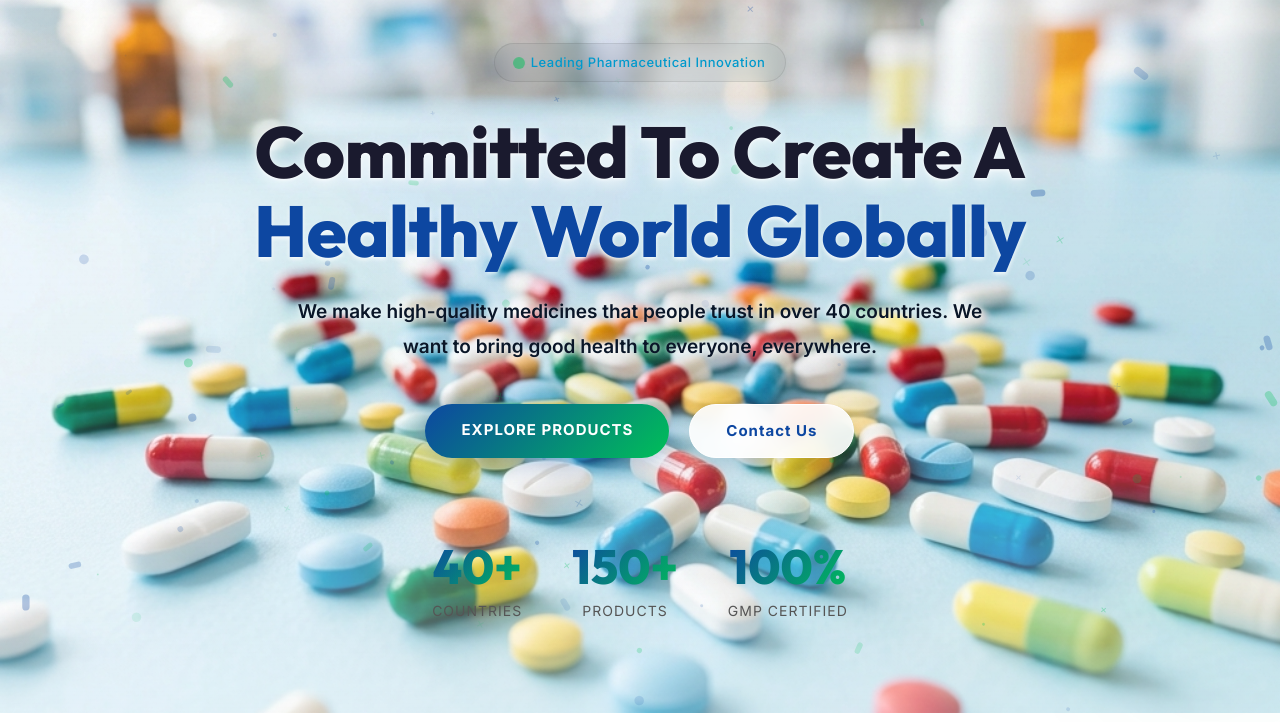
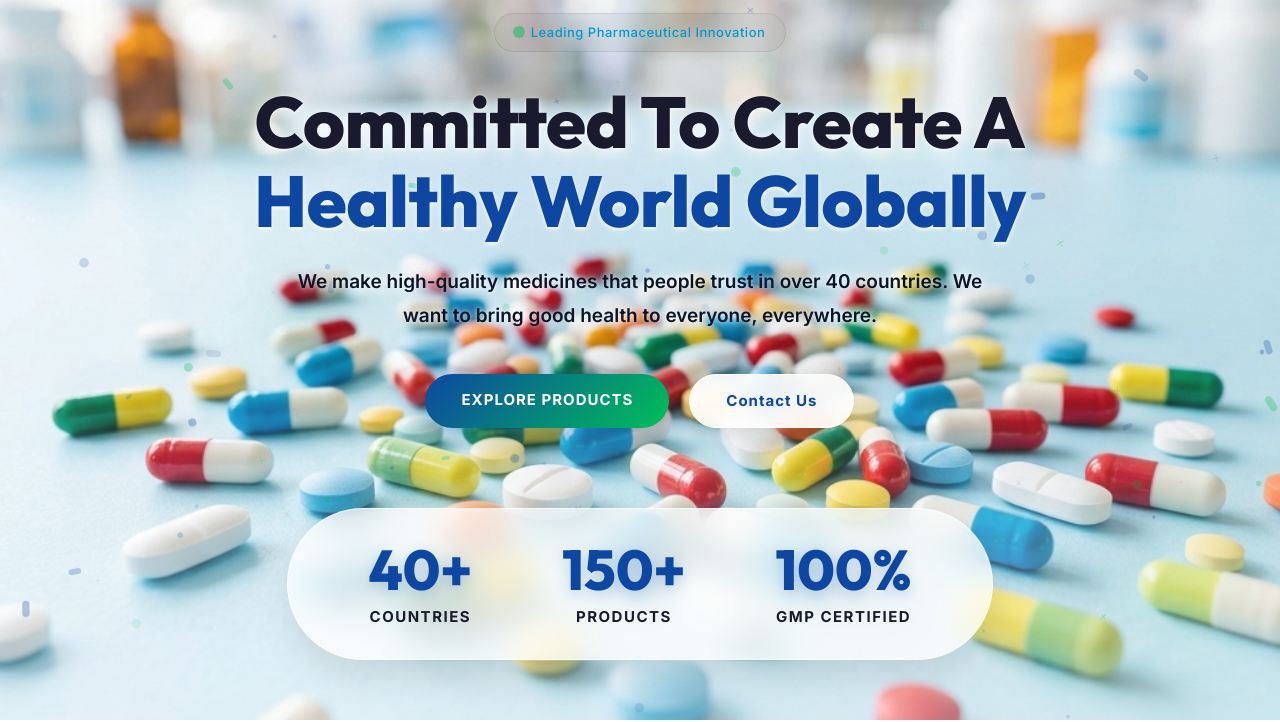
Before and after one commit to Patel-Rushi-3239/Hindvahealthcare.com, a plain HTML site: page index.html in a window 1280 px wide. Shown: the part 87-809 px from the top of the page. Drawn offline with nearby package versions, Linux system fonts and the light colour scheme; animation ran at ten frames a second.

Commit message:
Update hero stats with glassmorphic container and high-contrast font colors

```diff
--- a/code/css/style.css
+++ b/code/css/style.css
@@ -592,28 +592,43 @@
   justify-content: center;
   margin-top: 80px;
   flex-wrap: wrap;
+  background: rgba(255, 255, 255, 0.75);
+  backdrop-filter: blur(15px);
+  -webkit-backdrop-filter: blur(15px);
+  padding: 30px 60px;
+  border-radius: 100px;
+  border: 1px solid rgba(255, 255, 255, 0.6);
+  box-shadow: 0 15px 35px rgba(0, 0, 0, 0.1);
+  display: inline-flex; /* Keeps the glass box wrapped tightly around items */
+}
+
+/* Add a wrapper to center the inline-flex container */
+.hero-stats-wrapper {
+  width: 100%;
+  display: flex;
+  justify-content: center;
 }
 
 .stat-item {
   text-align: center;
+  padding: 0 20px;
 }
 
 .stat-number {
   font-family: var(--font-heading);
-  font-size: 48px;
+  font-size: 56px;
+  font-weight: 900;
+  color: #0d47a1;
+  text-shadow: 0 4px 15px rgba(13, 71, 161, 0.25);
+  line-height: 1.1;
+  margin-bottom: 5px;
+}
+
+.stat-label {
+  font-size: 15px;
+  color: #1a1a2e;
   font-weight: 800;
-  background: var(--gradient-cyan-green);
-  -webkit-background-clip: text;
-  -webkit-text-fill-color: transparent;
-  background-clip: text;
-  line-height: 1.2;
-}
-
-.stat-label {
-  font-size: 14px;
-  color: var(--light-gray);
-  margin-top: 5px;
-  letter-spacing: 1px;
+  letter-spacing: 1.5px;
   text-transform: uppercase;
 }
 
--- a/index.html
+++ b/index.html
@@ -31,7 +31,7 @@
   <link rel="stylesheet" href="https://unpkg.com/aos@2.3.4/dist/aos.css">
 
   <!-- Local CSS — single merged stylesheet -->
-  <link rel="stylesheet" href="code/css/style.css?v=4">
+  <link rel="stylesheet" href="code/css/style.css?v=5">
   <link rel="stylesheet" href="code/css/editmode.css">
 </head>
 
@@ -105,6 +105,7 @@
         <a href="#products" class="btn-primary" id="hero-explore-btn">Explore Products</a>
         <a href="#contact" class="btn-secondary" id="hero-contact-btn">Contact Us</a>
       </div>
+      <div class="hero-stats-wrapper">
         <div class="hero-stats">
           <div class="stat-item">
             <div class="stat-number" data-target="40" data-suffix="+" data-editable="hero-stat1-num">0</div>
@@ -117,6 +118,7 @@
           <div class="stat-item">
             <div class="stat-number" data-target="100" data-suffix="%" data-editable="hero-stat3-num">0</div>
             <div class="stat-label" data-editable="hero-stat3-label">GMP Certified</div>
+          </div>
         </div>
       </div>
     </div>
```
Lines whose indentation alone changed are shown as unchanged.
